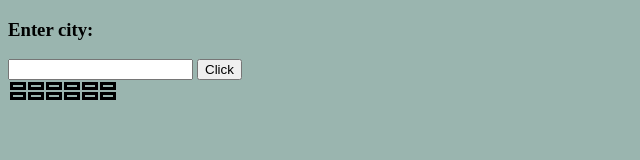
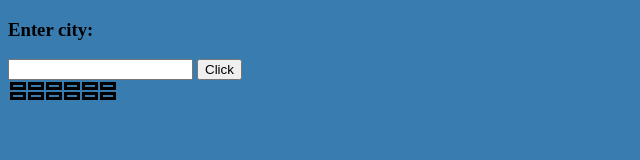
Before and after one commit to SaNch0sE/nodejsTest_onix_internship, a website: page app/index.html in a window 1280 px wide. Shown: the whole page, without its empty margins (0-640 px from the left). Drawn offline with Linux system fonts and the light colour scheme.

Commit message:
Update index.html

```diff
--- a/app/index.html
+++ b/app/index.html
@@ -30,7 +30,7 @@
 		</tbody>
 	</table>
 	<style type="text/css">
-		body {background-color: #9ab5af;}
+		body {background-color: #387cb0;}
 		table {
 			display: block;
 			width: 100vw;
```
